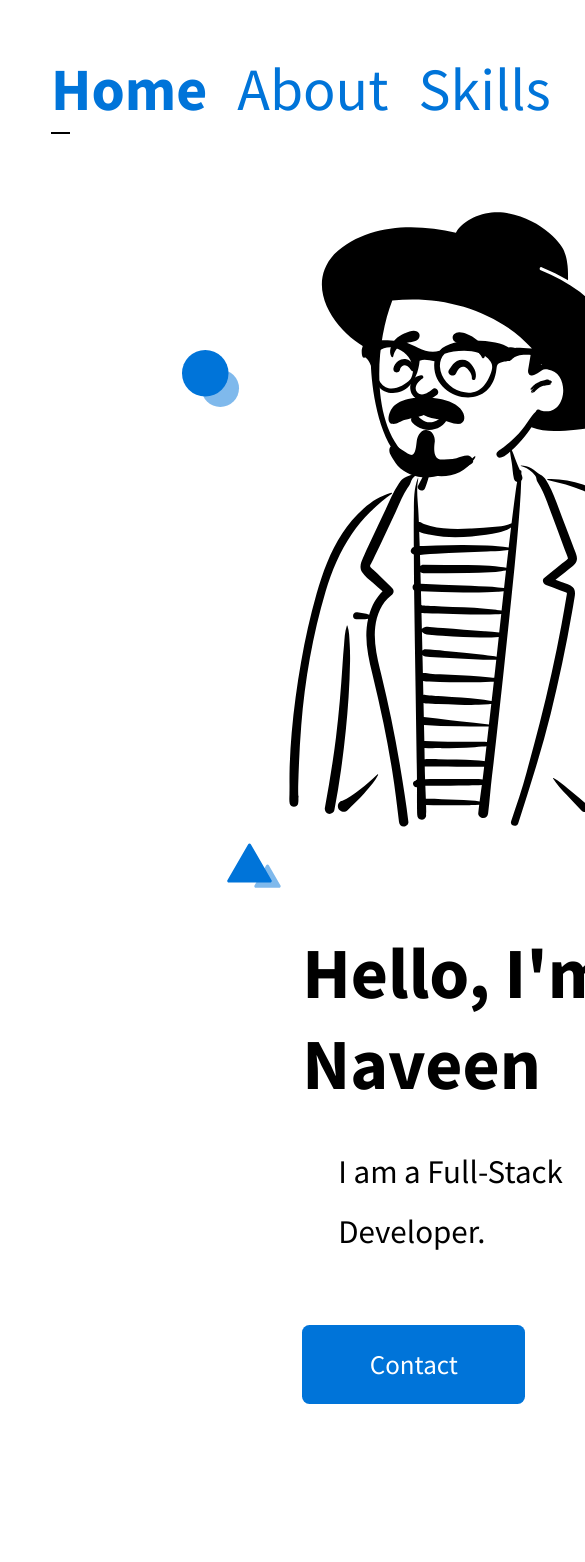
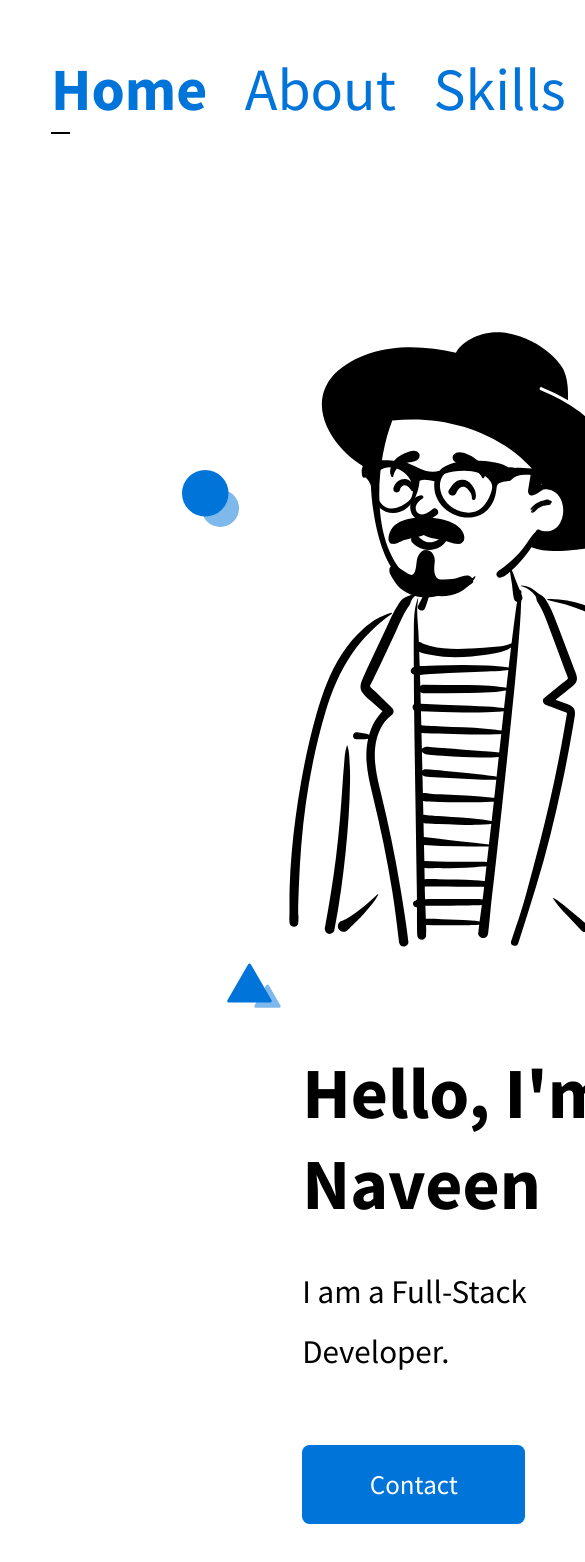
Before and after one commit to naveenankireddy/portfolio, a Next.js app: page / in a window 390 px wide. Shown: the top 1562 px of the page, 585 px wide, since content can reach past the window. Before the commit the page ends 1479 px from the top, so only its background shows below. Built offline with nearby package versions, Linux system fonts and the light colour scheme.

Commit message:
changes in responsive

```diff
--- a/pages/skills.jsx
+++ b/pages/skills.jsx
@@ -15,7 +15,7 @@ function Skills() {
       <section className="hero">
         <div className="container">
           <div className="text-wrapper">
-            <h2 className="title">Skills</h2>
+            <h2 className="title title-skills">Skills</h2>
             <div class="skills-section">
     <div class="skills-header">
      </div>
--- a/styles/app.scss
+++ b/styles/app.scss
@@ -3,7 +3,6 @@
 body {
   font-family: "Source Sans Pro", sans-serif;
   font-size: 18px;
-  // max-width: 1080px;
   height: 100vh;
   zoom: 75%;
 }
@@ -15,15 +14,12 @@ a[href] {
 .container {
   width: 980px;
   height: fit-content;
-  // height: 100vh;
   margin-left: auto;
   margin-right: auto;
 }
 
 .navbar {
   margin-top: 50px;
-  // position: fixed;
-  // width: 100%;
 
   .container {
     display: flex;
@@ -160,58 +156,28 @@ a[href] {
     padding-bottom: 10px;
   }
 }
-// .skills i {
-//   font-size: 100px;
-// }
-// .skills {
-//   display: grid;
-//   grid-template-columns: repeat(2, 1fr);
-//   text-align: center;
-// }
 
 @media screen and (max-width: 540px) {
-  .hero {
-    // grid-template-columns: repeat(2, 1fr);
-    // padding: 2rem 50px;
-  }
   .image-wrapper {
     display: block;
   }
 }
 
 .skills-section {
-  //   padding-top: 20px;
-  //   padding-right: 300px;
   margin-right: 300px;
 }
 
 .skills-header {
   text-align: center;
   color: #fff;
-  //   padding: 1rem;
   position: relative;
 }
-
-// .skills-header:after {
-//   content: "";
-//   position: absolute;
-//   bottom: 0;
-//   left: 50%;
-//   transform: translateX(-50%);
-//   width: 100px;
-//   height: 4px;
-//   background-color: #0074d9;
-//   border-radius: 2px;
-// }
 
 .skills-container {
   display: grid;
   grid-template-columns: repeat(3, 1fr);
   justify-content: space-between;
-  //   align-items: center;
-  //   text-align: center;
-  //   margin-right: 300px;
-  //   right: 300px;
+
   grid-gap: 1rem;
   padding: 1rem 80px;
   padding-right: 300px;
@@ -262,7 +228,6 @@ a[href] {
   width: 100px;
   height: 4px;
   border-radius: 0 2px 2px 0;
-  //   background-color: #0074d9;
 }
 
 .skills-icons {
@@ -342,7 +307,6 @@ a[href] {
   font-weight: 600;
   color: #56ceba;
   font-size: 1.3rem;
-  // margin: 1rem 0 0.6rem;
 }
 
 .services-grid {
@@ -391,26 +355,6 @@ a[href] {
   border: 2px solid #0074d9;
 }
 
-// .service2 i,
-// .service2 h4,
-// .service2 .cta {
-//   color: #425fca;
-// }
-
-// .service2:hover {
-//   border: 2px solid #425fca;
-// }
-
-// .service3 i,
-// .service3 h4,
-// .service3 .cta {
-//   color: #9c42ca;
-// }
-
-// .service3:hover {
-//   border: 2px solid #9c42ca;
-// }
-
 .service .cta span {
   font-size: 0.6rem;
 }
@@ -434,15 +378,9 @@ a[href] {
 }
 
 .middle {
-  // position: relative;
   display: flex;
   justify-content: center;
   align-items: center;
-  // top: 90%;
-  // left: 50%;
-  // bottom: 0;
-  // margin-top: 100px;
-  // transform: translate(-50%, -50%);
 }
 .btn {
   display: inline-block;
@@ -498,31 +436,17 @@ a[href] {
 
 .contact-img {
   text-align: center;
-  // margin-bottom: 170px;
-  // position: relative;
-  // // bottom: 5%;
-  // // left: 39%;
-  // margin-top: 100px;
-  // line-height: 0;
   width: 550px;
   margin: 0 auto;
   margin-top: -20px;
-}
-.icons {
-  // margin-top: 300px;
 }
 
 .touch {
   text-align: center;
   font-size: 48px;
-  // position: absolute;
   left: 43%;
   margin-top: 70px;
 }
-// .contact-img svg {
-//   margin-bottom: 160px;
-//   padding-bottom: 100px;
-// }
 
 .image-wrapper svg {
   width: 27rem;
@@ -533,6 +457,7 @@ a[href] {
 @media only screen and (max-width: 600px) {
   .nav-item {
     font-size: 5rem;
+    padding-right: 10px;
   }
   .responsivre-cta {
     text-align: center;
@@ -543,9 +468,8 @@ a[href] {
   }
   .hero .container {
     flex-direction: column-reverse;
-    // text-align: center;
-    // position: relative;
     margin-left: 150px;
+    margin-top: 10rem;
   }
   .image-wrapper svg {
     zoom: 2;
@@ -565,32 +489,20 @@ a[href] {
     font-size: 1rem;
   }
 
-  .title {
-    // text-align: center;
+  .title-skills {
+    text-align: center;
   }
   .responsive-title-naveen {
     text-align: left;
   }
   .description {
-    // text-align: center;
     text-align: left;
-    padding: 0 1.5rem;
     font-size: 0.8rem;
-  }
-  .middle {
-    // zoom: 2;
-    // margin-left: 200px;
-    // left: 450px;
+    font-size: 25px;
   }
 
   .contact-img {
     text-align: center;
-    // margin-bottom: 170px;
-    // position: relative;
-    // // bottom: 5%;
-    // // left: 39%;
-    // margin-top: 100px;
-    // line-height: 0;
     width: 550px;
     margin: 0 auto;
     margin-top: 0px !important;
@@ -599,41 +511,28 @@ a[href] {
     position: absolute;
     left: 70px;
     zoom: 2;
-    // top: 100%;
-    // right: -25rem;
-    // transform: none;
   }
   .responsive-title_2 {
-    // text-align: center;
     position: relative;
     left: 480px;
-    // text-align: center;
   }
   .navbar {
     text-align: center;
     justify-content: space-between;
   }
   .touch {
-    // text-align: center;
     position: relative;
-    // margin-left: 50px;
     zoom: 1.4;
     left: 170px;
   }
   .contact-img {
-    // margin-left: 200px;
     zoom: 1.4;
-    // padding-left: 300px;
     position: relative;
-    // left: 200px;
     left: 50px;
   }
   .responsive-touch {
     display: block;
   }
-  // .btn i {
-  //   font-size: 50px;
-  // }
 }
 
 .proceed {
```
